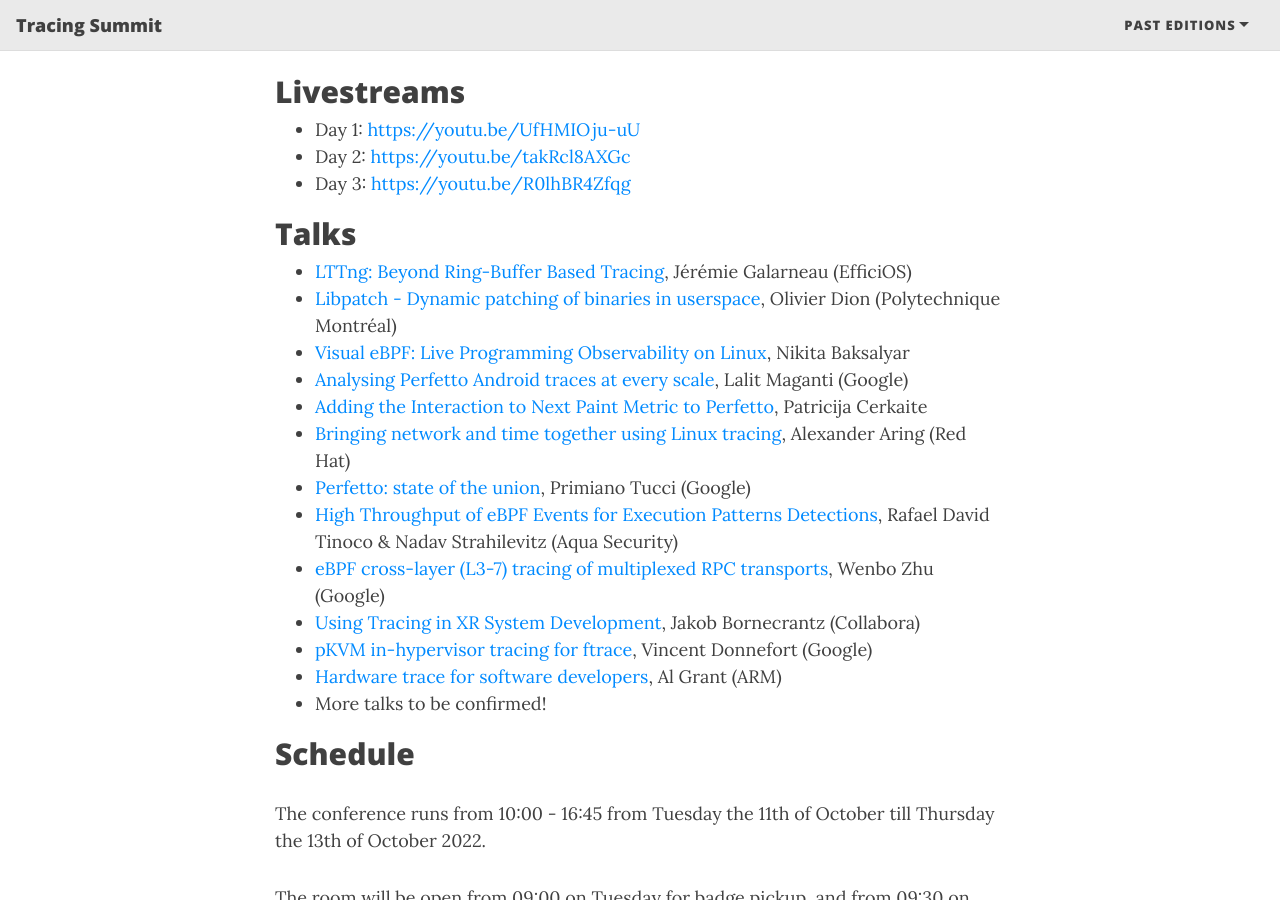
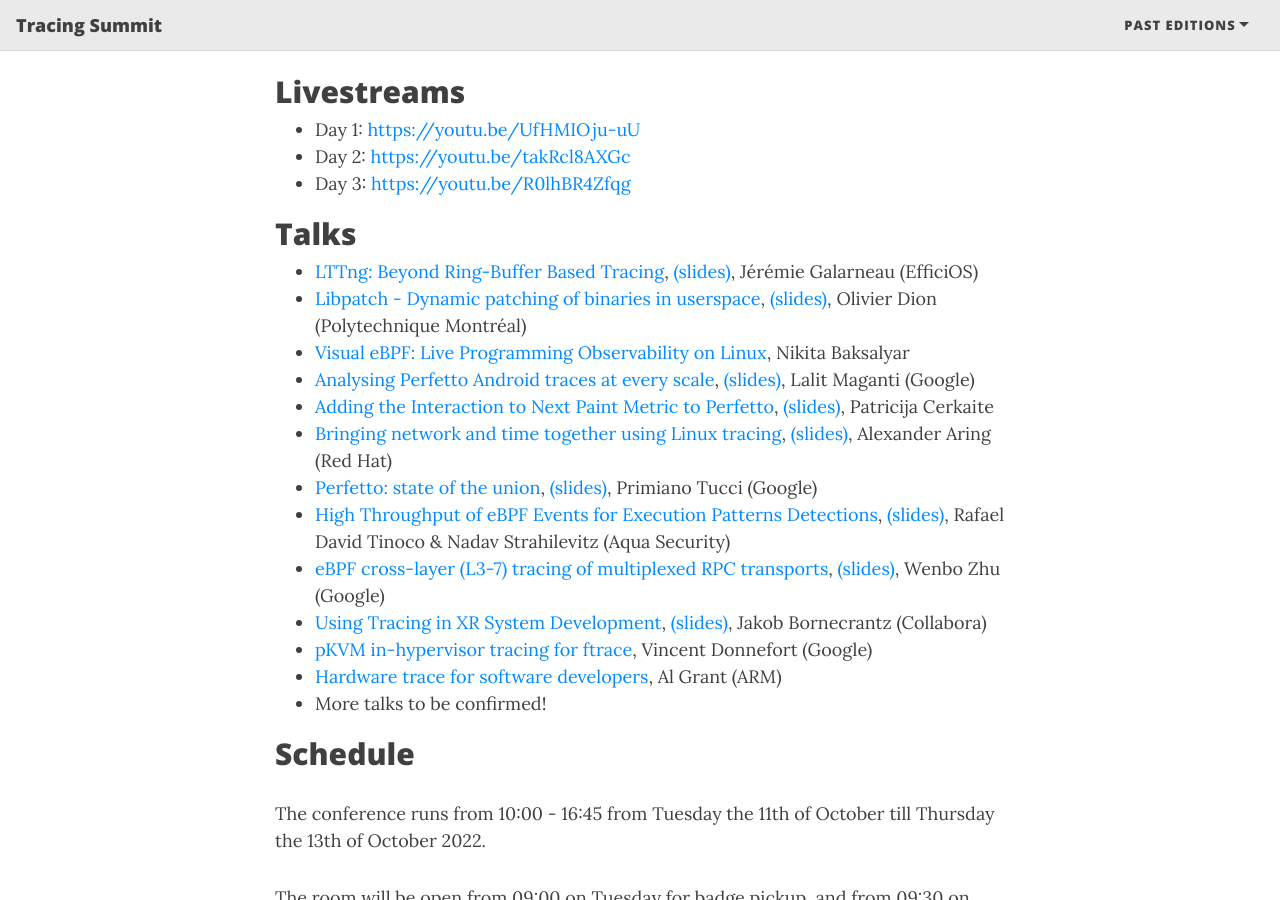
Before and after one commit to tracingsummit/tracingsummit.github.io, a Jekyll site: the page built from ts/2022/index.md, in a window 1280 px wide and 900 px high, scrolled down 878 px. Built offline with Jekyll 4.4.1, drawn with Linux system fonts in a browser that asks for light colours; nearby versions of some CDN libraries.

Commit message:
Upload ts2022 slides
Signed-off-by: Olivier Dion <odion@efficios.com>

```diff
--- a/ts/2022/index.md
+++ b/ts/2022/index.md
@@ -24,16 +24,16 @@
 - Day 3: [https://youtu.be/R0lhBR4Zfqg](https://youtu.be/R0lhBR4Zfqg)
 
 ## Talks
-* [LTTng: Beyond Ring-Buffer Based Tracing](/ts/2022/beyondtheringbuffer), Jérémie Galarneau (EfficiOS)
-* [Libpatch - Dynamic patching of binaries in userspace](/ts/2022/libpatch), Olivier Dion (Polytechnique Montréal)
+* [LTTng: Beyond Ring-Buffer Based Tracing](/ts/2022/beyondtheringbuffer), [(slides)](files/Tracing_Summit_2022-LTTng_Beyond_Ring-Buffer_Based_Tracing_Jeremie_Galarneau_.pdf), Jérémie Galarneau (EfficiOS)
+* [Libpatch - Dynamic patching of binaries in userspace](/ts/2022/libpatch), [(slides)](files/Tracing_Summit_2022-Libpatch_Olivier_Dion_.pdf), Olivier Dion (Polytechnique Montréal)
 * [Visual eBPF: Live Programming Observability on Linux](/ts/2022/visualebpf), Nikita Baksalyar
-* [Analysing Perfetto Android traces at every scale](/ts/2022/analysingandroidtraces), Lalit Maganti (Google)
-* [Adding the Interaction to Next Paint Metric to Perfetto](/ts/2022/nextpaint), Patricija Cerkaite
-* [Bringing network and time together using Linux tracing](/ts/2022/networkandtime), Alexander Aring (Red Hat)
-* [Perfetto: state of the union](/ts/2022/perfetto), Primiano Tucci (Google)
-* [High Throughput of eBPF Events for Execution Patterns Detections](/ts/2022/ebpfpatterns), Rafael David Tinoco & Nadav Strahilevitz (Aqua Security)
-* [eBPF cross-layer (L3-7) tracing of multiplexed RPC transports](/ts/2022/ebpfrpc), Wenbo Zhu (Google)
-* [Using Tracing in XR System Development](/ts/2022/tracingxr), Jakob Bornecrantz (Collabora)
+* [Analysing Perfetto Android traces at every scale](/ts/2022/analysingandroidtraces), [(slides)](files/Tracing_Summit_2022-Bulk_Trace_Processing_Lalit_Maganti_.pptx), Lalit Maganti (Google)
+* [Adding the Interaction to Next Paint Metric to Perfetto](/ts/2022/nextpaint), [(slides)](files/Tracing_Summit_2022-Adding_INP_Metric_to_Perfetto_Patricija_Cerkaite_.pptx), Patricija Cerkaite
+* [Bringing network and time together using Linux tracing](/ts/2022/networkandtime), [(slides)](files/Tracing_Summit_2022-Bring_network_and_time_together_using_Linux_tracing_Alexander_Aring_.pdf), Alexander Aring (Red Hat)
+* [Perfetto: state of the union](/ts/2022/perfetto), [(slides)](files/Tracing_Summit_2022-Perfetto_Primiano_Tucci_.pptx), Primiano Tucci (Google)
+* [High Throughput of eBPF Events for Execution Patterns Detections](/ts/2022/ebpfpatterns), [(slides)](files/Tracing_Summit_2022-Tracee_Rafael_David_Tinoco_.pdf), Rafael David Tinoco & Nadav Strahilevitz (Aqua Security)
+* [eBPF cross-layer (L3-7) tracing of multiplexed RPC transports](/ts/2022/ebpfrpc), [(slides)](files/Tracing_Summit_2022-eBPF_Cross-layer_Tracing_of_Multiplexed_RPC_Transports_Wenbo_Zhu_.pptx), Wenbo Zhu (Google)
+* [Using Tracing in XR System Development](/ts/2022/tracingxr), [(slides)](files/Tracing_Summit_2022-Frame_Tracing_Jakob_Bornecrantz_.pptx), Jakob Bornecrantz (Collabora)
 * [pKVM in-hypervisor tracing for ftrace](/ts/2022/hypervisortracing), Vincent Donnefort (Google)
 * [Hardware trace for software developers](/ts/2022/hardware), Al Grant (ARM)
 * More talks to be confirmed!
```
Also changed, not shown: 8 other files.
